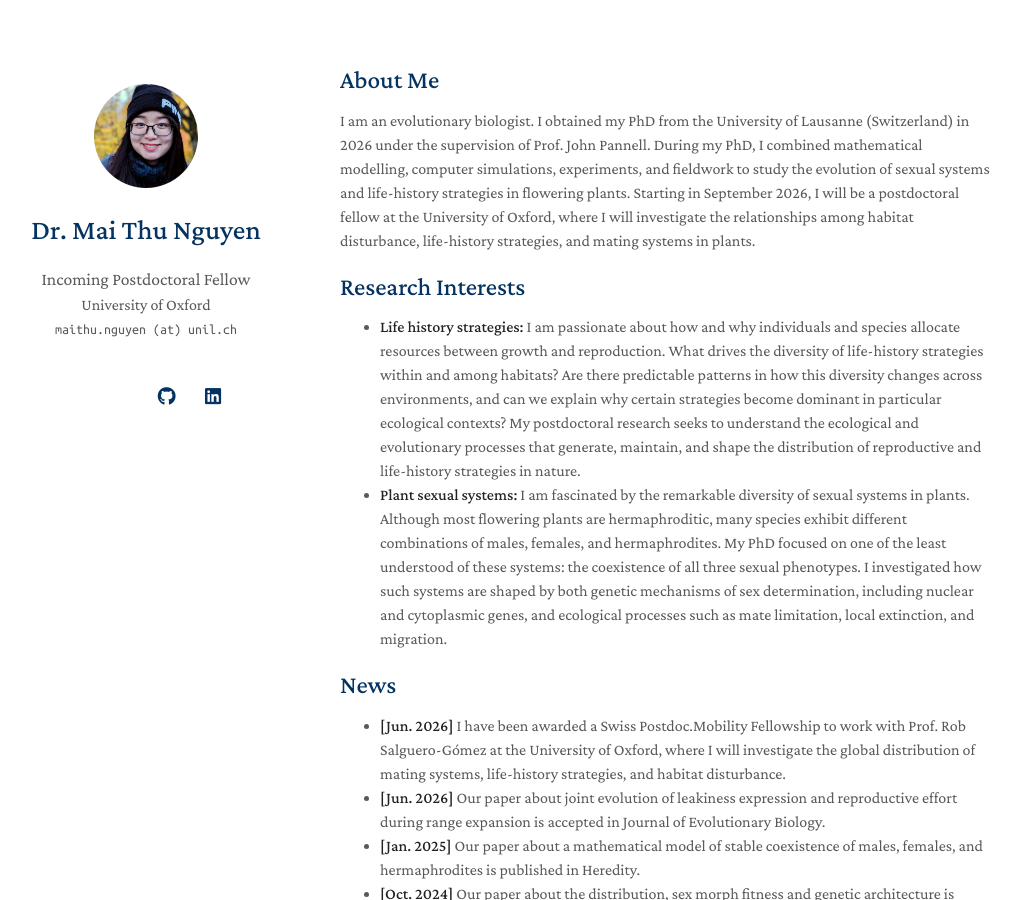
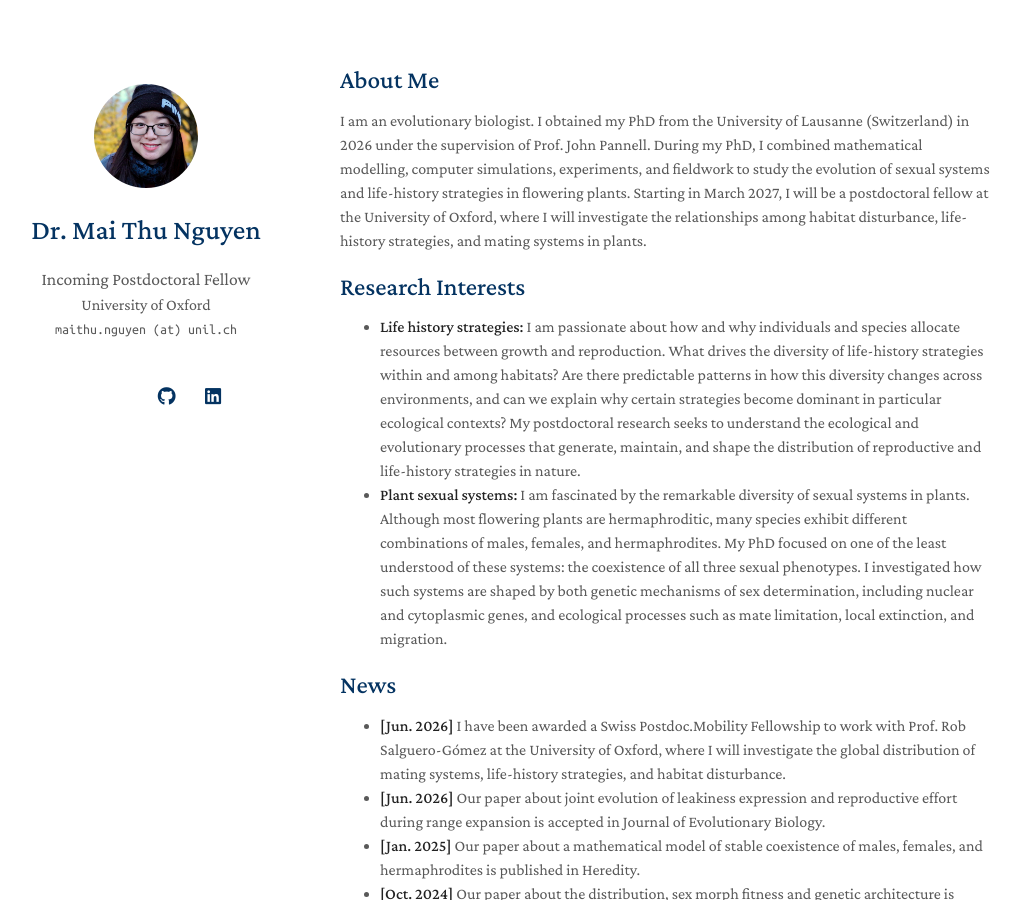
Before and after one commit to maithunguyen/maithunguyen.github.io, a Jekyll site: the page built from index.md, in a window 1280 px wide and 900 px high. Shown: the whole window, without its empty margins (130-1150 px from the left). Built offline with Jekyll 4.4.1, drawn with Linux system fonts in a browser that asks for light colours; nearby versions of some CDN libraries; a style sheet for code colours, icons or effects is not loaded; our own code applies the rules of GitHub Pages for plain Markdown files.

Commit message:
Update index.md

```diff
--- a/index.md
+++ b/index.md
@@ -4,7 +4,7 @@ layout: homepage
 
 ## About Me
 
-I am an evolutionary biologist. I obtained my PhD from the University of Lausanne (Switzerland) in 2026 under the supervision of Prof. John Pannell. During my PhD, I combined mathematical modelling, computer simulations, experiments, and fieldwork to study the evolution of sexual systems and life-history strategies in flowering plants. Starting in September 2026, I will be a postdoctoral fellow at the University of Oxford, where I will investigate the relationships among habitat disturbance, life-history strategies, and mating systems in plants.
+I am an evolutionary biologist. I obtained my PhD from the University of Lausanne (Switzerland) in 2026 under the supervision of Prof. John Pannell. During my PhD, I combined mathematical modelling, computer simulations, experiments, and fieldwork to study the evolution of sexual systems and life-history strategies in flowering plants. Starting in March 2027, I will be a postdoctoral fellow at the University of Oxford, where I will investigate the relationships among habitat disturbance, life-history strategies, and mating systems in plants.
 
 ## Research Interests
 
```
